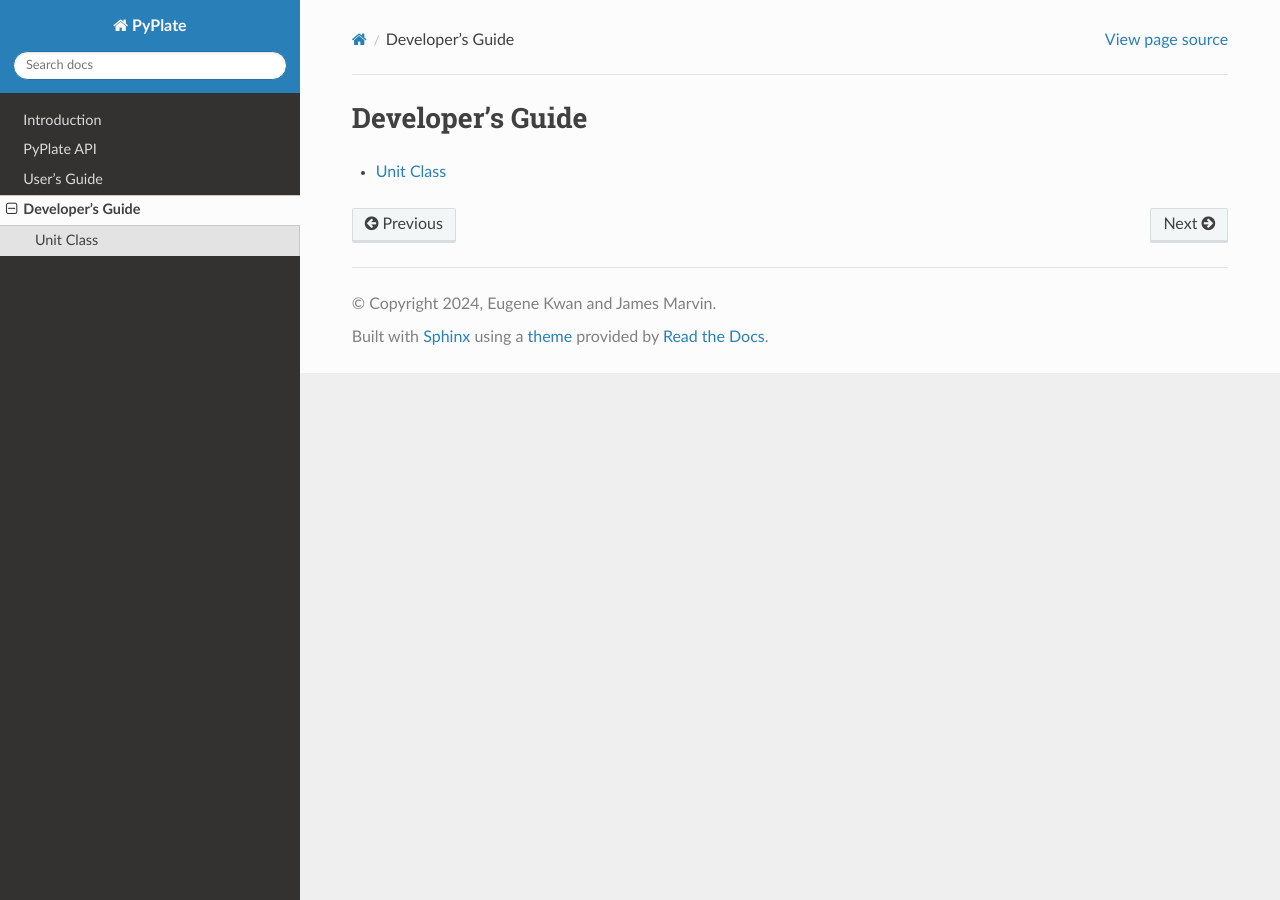
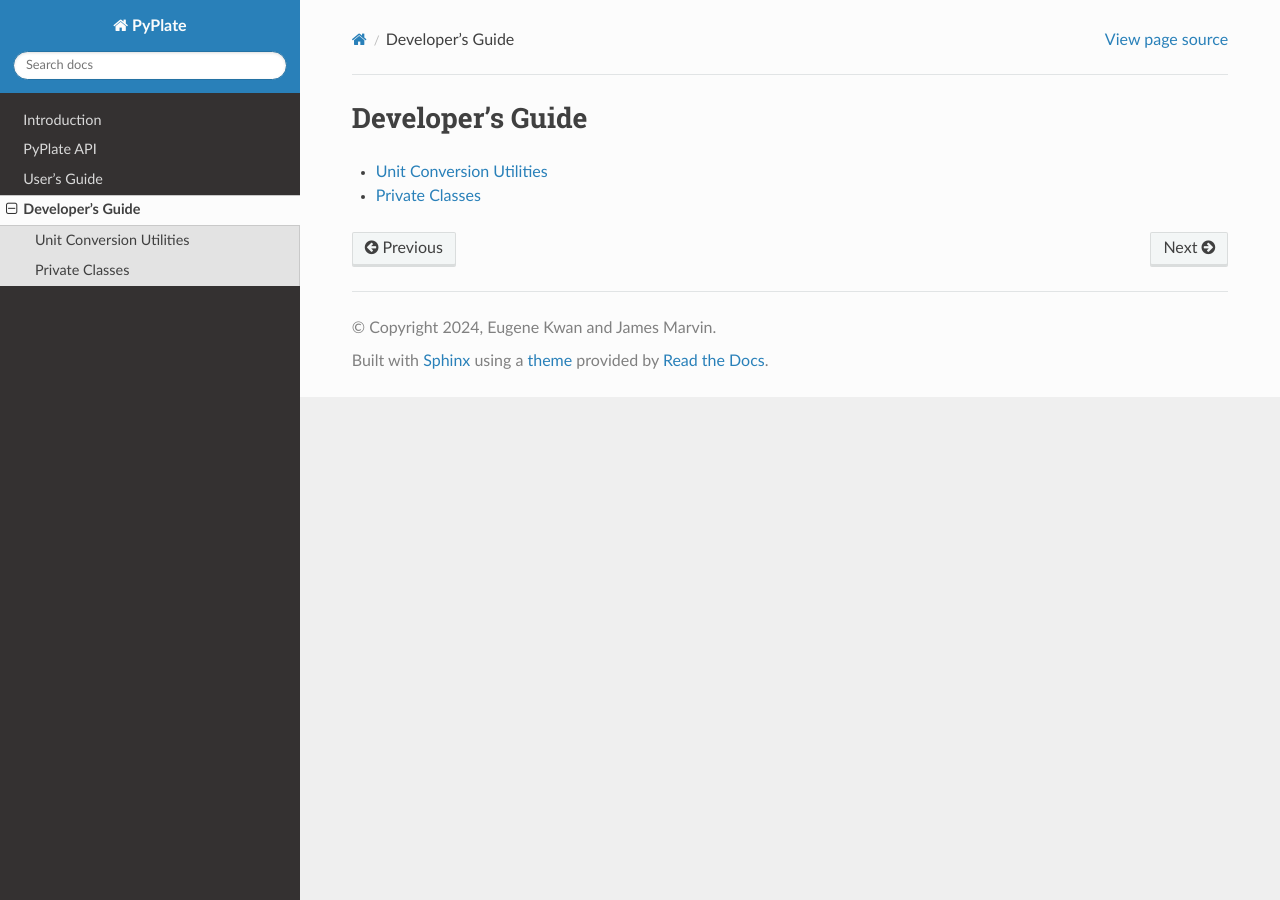
Before and after one commit to ekwan/PyPlate, a Sphinx documentation site: the page built from docs/source/developers_guide.rst, in a window 1280 px wide. Built offline with Sphinx 7.4.7 and the Read the Docs theme 2.0.0, drawn with Linux system fonts in a browser that asks for light colours.

Commit message:
Added private classes to developer's guide.

```diff
--- a/docs/source/developers_guide.rst
+++ b/docs/source/developers_guide.rst
@@ -4,6 +4,7 @@ Developer's Guide
 """""""""""""""""
 
 .. toctree::
-    :maxdepth: 2
+    :maxdepth: 1
 
     developers_guide/unit
+    developers_guide/private_classes.rst
--- a/docs/source/developers_guide/unit.rst
+++ b/docs/source/developers_guide/unit.rst
@@ -1,5 +1,5 @@
-Unit Class
-==========
+Unit Conversion Utilities
+=========================
 
 The `Unit` class provides several convenience functions for developers of PyPlate.
 
```
Also changed, not shown: docs/source/developers_guide/private_classes.rst (added, +13 -0 lines), 2 other files.
